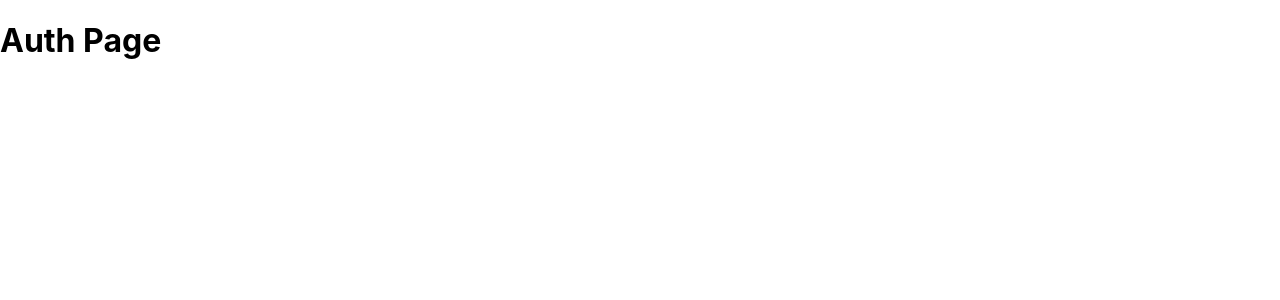
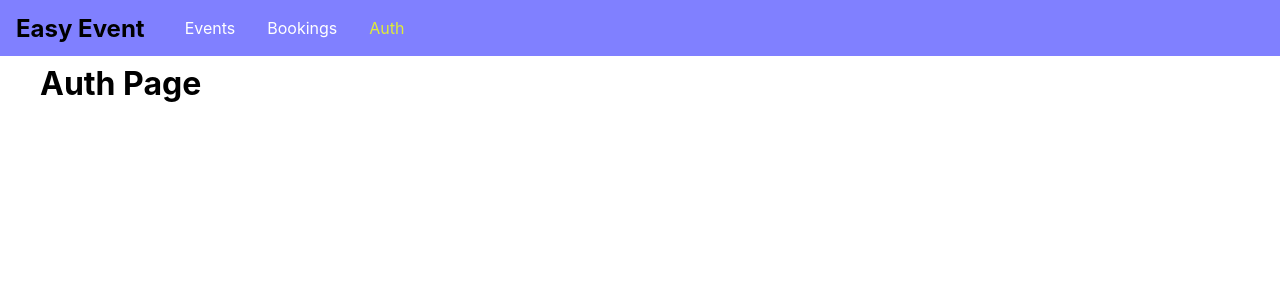
Before and after one commit to HuangStanley050/mini_graphql_client, a React (Create React App) app: page /auth in a window 1280 px wide. Shown: the top 300 px of the page. Built offline with nearby package versions, Linux system fonts and the light colour scheme.

Commit message:
navbar done

```diff
--- a/src/App.css
+++ b/src/App.css
@@ -1,32 +1,3 @@
-.App {
-  text-align: center;
+.main-content {
+    margin: 4rem 2.5rem;
 }
-
-.App-logo {
-  animation: App-logo-spin infinite 20s linear;
-  height: 40vmin;
-}
-
-.App-header {
-  background-color: #282c34;
-  min-height: 100vh;
-  display: flex;
-  flex-direction: column;
-  align-items: center;
-  justify-content: center;
-  font-size: calc(10px + 2vmin);
-  color: white;
-}
-
-.App-link {
-  color: #61dafb;
-}
-
-@keyframes App-logo-spin {
-  from {
-    transform: rotate(0deg);
-  }
-  to {
-    transform: rotate(360deg);
-  }
-}
--- a/src/App.js
+++ b/src/App.js
@@ -4,18 +4,21 @@
 import AuthPage from "./components/auth";
 import BookingPage from "./components/bookings";
 import EventPage from "./components/events";
+import Navigation from "./components/navigation/navigation";
 import "./App.css";
-
 class App extends Component {
   render() {
     return (
       <div>
+        <Navigation />
+        <main className="main-content">
           <Switch>
             <Redirect exact from="/" to="/auth" />
             <Route path="/auth" component={AuthPage} />
             <Route path="/events" component={EventPage} />
             <Route path="/bookings" component={BookingPage} />
           </Switch>
+        </main>
       </div>
     );
   }
--- /dev/null
+++ b/src/components/navigation/navigation.css
@@ -0,0 +1,42 @@
+.main-navigation {
+    position: fixed;
+    left: 0;
+    top: 0;
+    width: 100%;
+    height: 3.5rem;
+    background: #8080ff;
+    padding: 0 1rem;
+    display: flex;
+    align-items: center;
+}
+
+.main-navigation__logo h1 {
+    margin: 0;
+    font-size: 1.5rem;
+}
+
+.main-navigation__items {
+    margin-left: 1.5rem;
+}
+
+.main-navigation__items ul {
+    display: flex;
+    list-style: none;
+    padding: 0;
+    margin: 0;
+}
+
+.main-navigation__items li {
+    margin: 0 1rem;
+}
+
+.main-navigation__items a {
+    text-decoration: none;
+    color: white;
+}
+
+.main-navigation__items a:hover,
+.main-navigation__items a:active,
+.main-navigation__items a.active {
+    color: #DFEC36;
+}
--- /dev/null
+++ b/src/components/navigation/navigation.js
@@ -0,0 +1,28 @@
+import React from "react";
+import { NavLink } from "react-router-dom";
+import "./navigation.css";
+
+const Navigation = props => {
+  return (
+    <header className="main-navigation">
+      <div className="main-navigation__logo">
+        <h1>Easy Event</h1>
+      </div>
+      <nav className="main-navigation__items">
+        <ul>
+          <li>
+            <NavLink to="/events">Events</NavLink>
+          </li>
+          <li>
+            <NavLink to="/bookings">Bookings</NavLink>
+          </li>
+          <li>
+            <NavLink to="/auth">Auth</NavLink>
+          </li>
+        </ul>
+      </nav>
+    </header>
+  );
+};
+
+export default Navigation;
```
Lines whose indentation alone changed are shown as unchanged.
